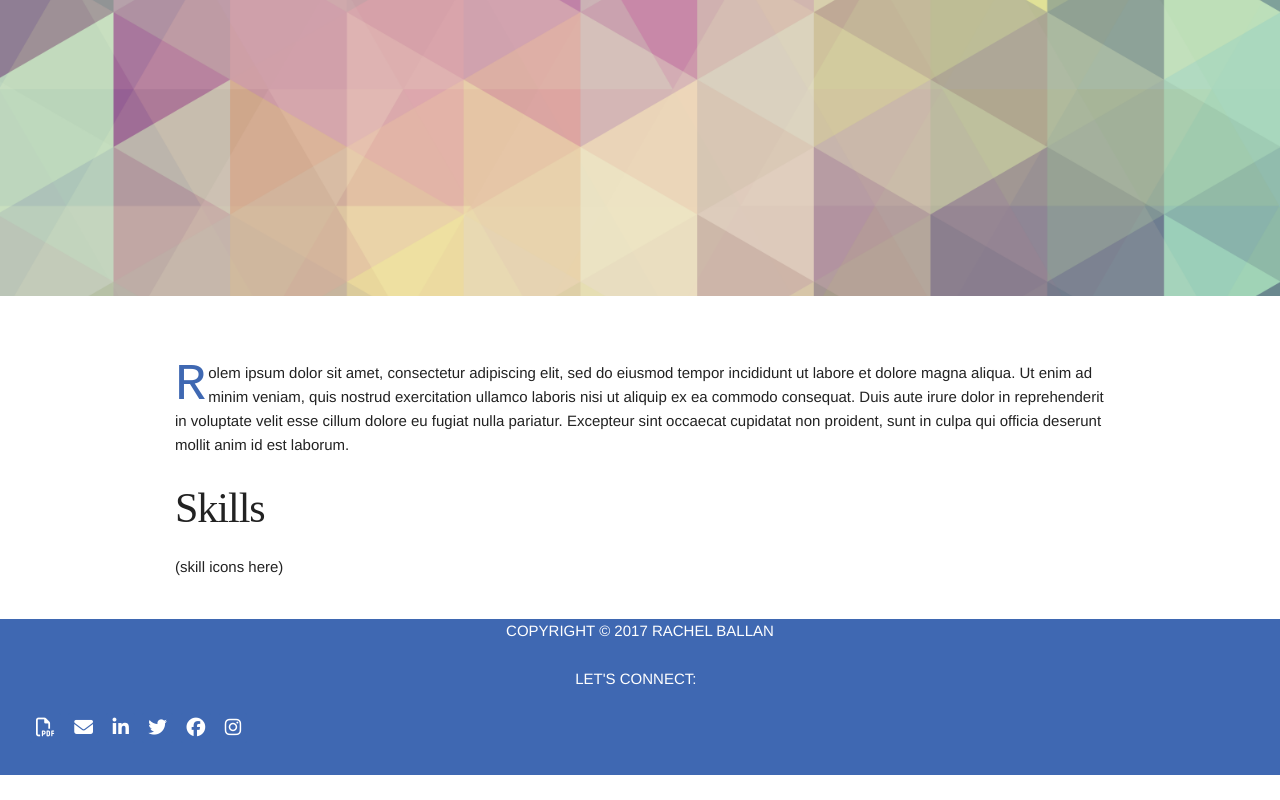
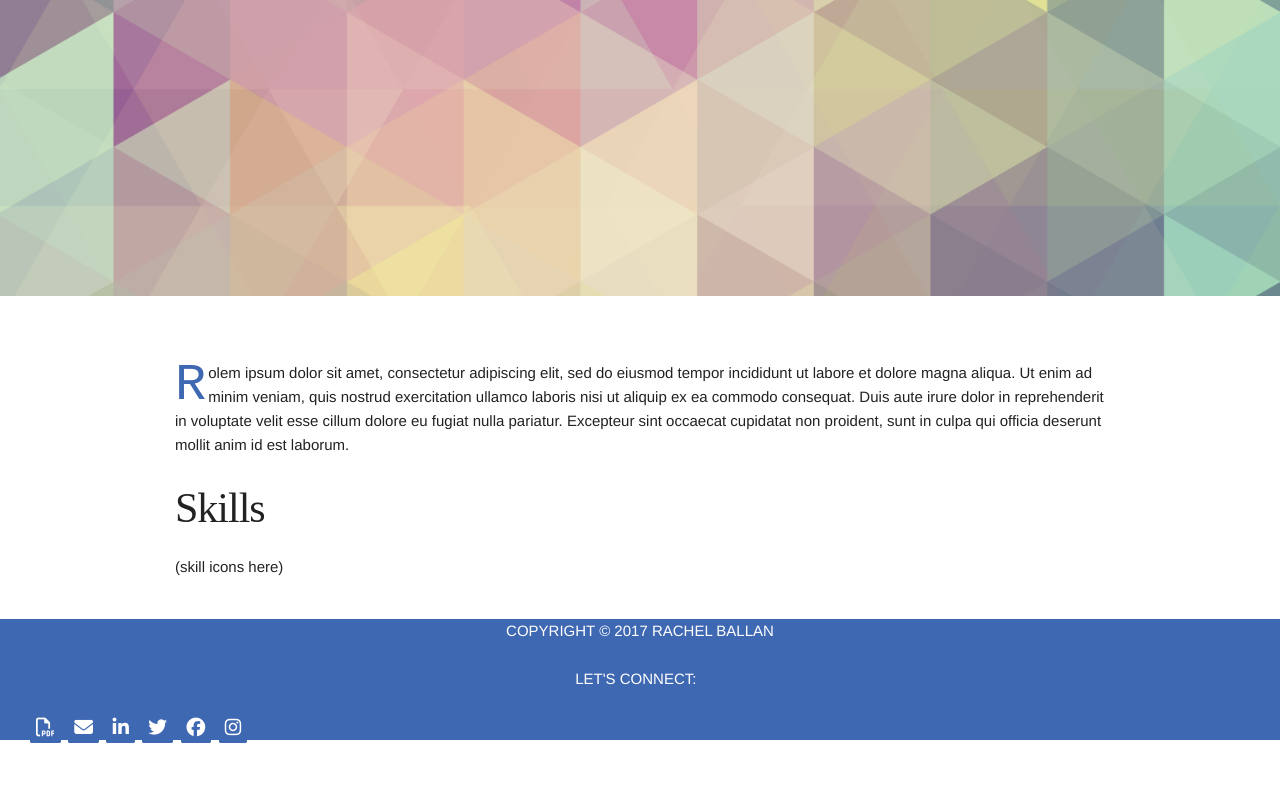
Before and after one commit to starybirds/starybirds.github.io, a plain HTML site: page index.html in a window 1280 px wide. Shown: the part 522-1322 px from the top of the page. After the commit the page ends 1287 px from the top, so only its background shows below. Drawn offline with nearby package versions, Linux system fonts and the light colour scheme; some packages are replaced by stand-ins of ours; a small style sheet from the web is missing.

Commit message:
Layout edits

```diff
--- a/css/main.css
+++ b/css/main.css
@@ -80,7 +80,7 @@ footer {
 
 .subnav {
     position:fixed;
-    margin-left:-100px;
+    margin-left:-30px;
     z-index: 1;
     border:1px solid #000;
 }
@@ -93,12 +93,12 @@ footer {
 
 ul.footer {
     list-style-type: none;
-    display:inline-block;
+    display:inline;
     text-align: center;
 }
 
 ul.footer li {
-    display: inline-block;
+    display: inline;
     text-align: center;
 }
 
```
